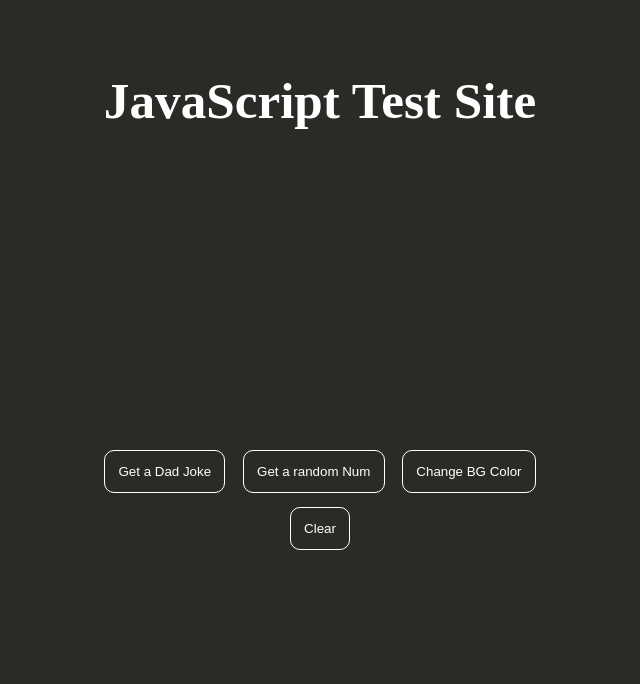
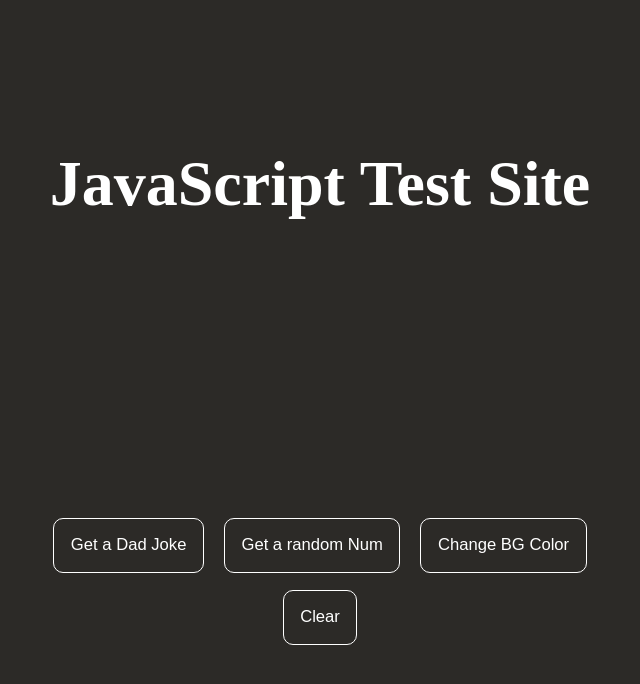
Before and after one commit to carguygrammer/javascript_test_site, a plain HTML site: page index.html in a window 1280 px wide. Shown: the whole page, without its empty margins (320-960 px from the left). Drawn offline with Linux system fonts and the light colour scheme.

Commit message:
updated the css/practice.css file, media queries adapted for landscape mode as well as bigger buttons on mobile devices

```diff
--- a/css/practice.css
+++ b/css/practice.css
@@ -10,7 +10,6 @@ body {
 }
 
 section {
-    /* border: 1px solid purple; */
     width: 100%;
     max-width: 700px;
     height: 100vh;
@@ -18,26 +17,30 @@ section {
     text-align: center;
     position: relative;
     padding: 0 1em;
+    margin: 0 auto;
+    transform: translate(0%, 0%);
+    display: flex;
+    justify-content: center;
 }
 
 .wrapper {
-    /* border: 1px solid teal; */
     display: flex;
     flex-direction: column;
+    justify-content: center;
 }
 
 .wrapper__content {
-    /* height: calc(100%/3); */
-    height: 200px;
-    /* height: calc(100vh /3); */
     display: flex;
     justify-content: center;
     align-items: center;
-    /* border: 1px solid red; */
+    padding: 1.5em;
+    height: calc(100vh/3);
+    overflow: hidden;
 }
 
 .wrapper__content:nth-child(2) {
     align-items: center;
+    height: 200px;
 }
 
 .wrapper__content:nth-child(3) {
@@ -63,16 +66,18 @@ h1 {
 
 .numberFont {
     font-size: 4rem;
+    font-size: clamp(3rem, 3vw, 4rem);
 }
 
 .btn {
-    margin: .5em;
-    padding: 1em;
+    margin: .4em;
+    padding: .7em;
     border: 1px solid white;
     background-color: transparent;
     color: white;
-    border-radius: 10px;
+    border-radius: 7px;
     transition: all .3s ease-in;
+    font-size: 1rem;
 }
 
 .btn:hover {
@@ -91,12 +96,89 @@ h1 {
     transform: scale(1.2);
 }
 
-@media screen and (max-width:350px) {
+@media screen and (orientation: landscape) {
+
+    html {
+        font-size: 80%;
+    }
+
+    section {
+        height: auto;
+    }
+
+    .wrapper {
+        height: 100vh;
+    }
+
+    .wrapper__content {
+        height: calc(100%/3);
+        height: auto;
+        transition: height 1s ease;
+    }
+
+    .wrapper__content:nth-child(2) {
+        height: calc(90vh/3);
+        height: auto;
+    }
+
+}
+
+@media screen and (min-width:400px) {
     section {
         padding: 0 2em;
     }
 
     .btn {
-        margin: 0;
+        margin: .5em;
+        padding: 1em;
+        border-radius: 10px;
     }
 }
+
+@media screen and (min-width:900px) {
+    section {
+        padding: 0 2em;
+    }
+
+    .btn {
+        margin: .5em;
+        padding: 1em;
+        border-radius: 10px;
+    }
+}
+
+@media screen and (min-width:900px) {
+    section {
+        padding: 0 2em;
+    }
+
+    .btn {
+        margin: .5em;
+        padding: 1em;
+        border-radius: 10px;
+    }
+}
+
+@media screen and (min-width:800px), (min-height: 1100px) {
+
+    h1 {
+        font-size: clamp(3.5rem, 5vw, 8rem);
+    }
+
+    .btn {
+        font-size: 1.3rem;
+    }
+
+    .wrapper__content:nth-child(2) {
+        align-items: center;
+        height: 250px;
+    }
+
+    .insert-info {
+        font-size: 2.4rem;
+    }
+
+    .numberFont {
+        font-size: 3.5rem;
+    }
+}
```
